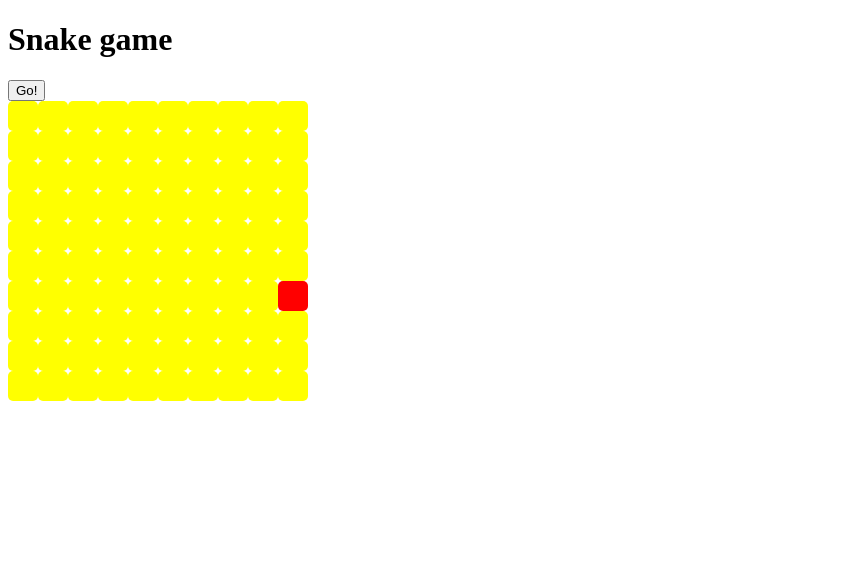
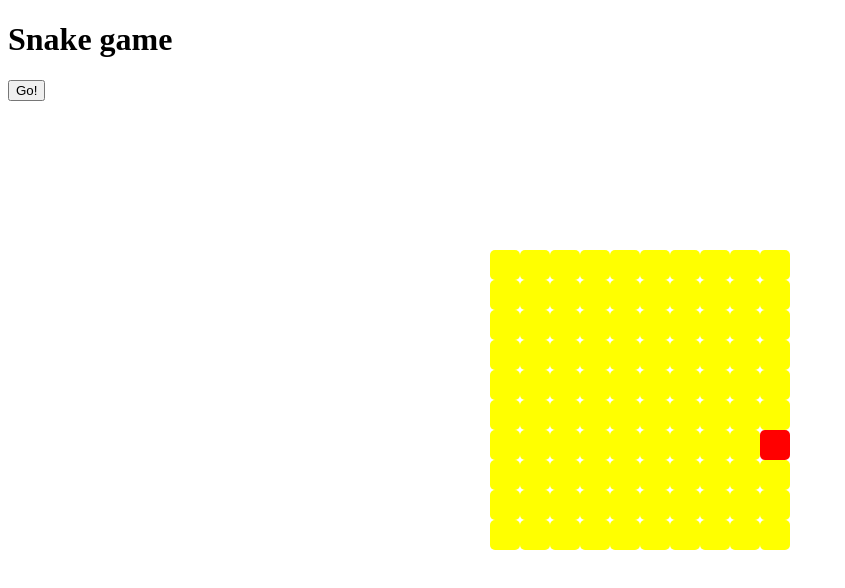
Before and after one commit to akk228/snake, a React (Create React App) app: page / in a window 1280 px wide. Both pictures are taken after a click on the button "Go!". Shown: the top 588 px of the page, without its empty margins (0-845 px from the left). Built offline with nearby package versions, Linux system fonts and the light colour scheme.

Commit message:
Positions field in the middle of the screen

```diff
--- a/src/Game/Components/Play/Components/Field.tsx
+++ b/src/Game/Components/Play/Components/Field.tsx
@@ -27,13 +27,19 @@ export function Field(props: IFieldProps): JSX.Element {
 
     return (
         <div style={{
-            margin: 0,
-            position: "fixed",
-            display: "grid",
-            gridTemplateColumns: `repeat(${fieldConfigs.width}, 1fr)`,
-            gap: 0
+            position: 'absolute',
+            top: '50%',
+            left: '50%',
+            transform: 'translate(-50%, -50%)'
         }}>
-            {field}
+            <div style={{
+                margin: 0,
+                display: 'grid',
+                gridTemplateColumns: `repeat(${fieldConfigs.width}, 1fr)`,
+                gap: 0
+            }}>
+                {field}
+            </div>
         </div>
     );
 }
```
